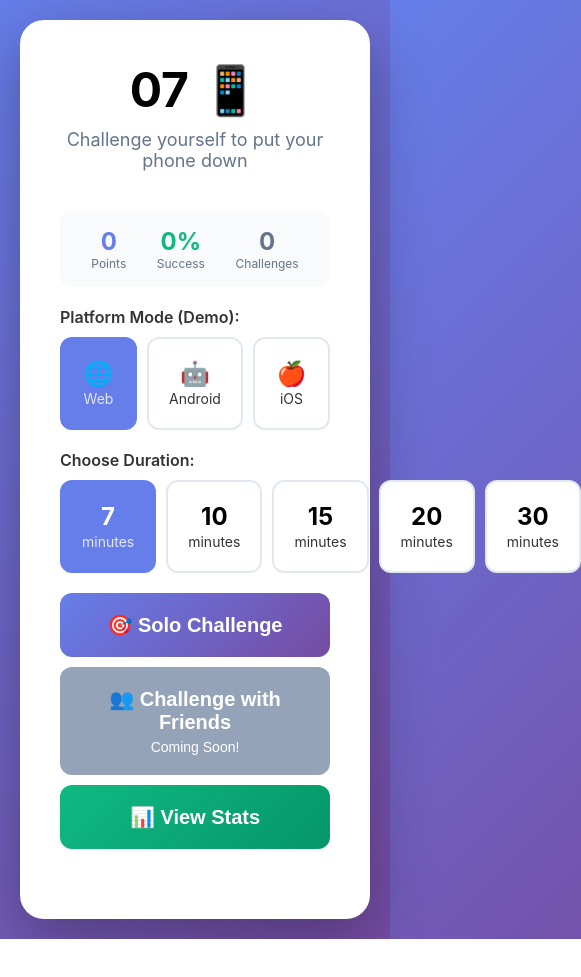
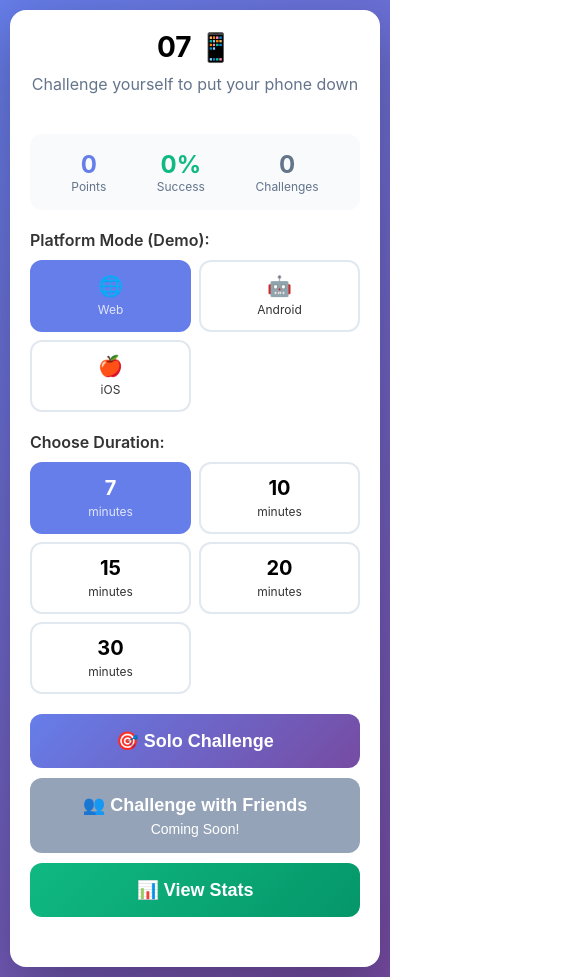
Before and after one commit to ppapageorge7-cmd/07-app, a plain HTML site: page index.html in a window 390 px wide. Shown: the whole page, 581 px wide, since content can reach past the window. Before the commit the page ends 939 px from the top, so only its background shows below. Drawn offline with Linux system fonts and the light colour scheme.

Commit message:
Added mobile responsive CSS

```diff
--- a/index.html
+++ b/index.html
@@ -226,6 +226,94 @@
             justify-content: space-around;
             padding-top: 20px;
             border-top: 2px solid #e2e8f0;
+        }
+             /* ✅ MOBILE RESPONSIVE - Add this at the end */
+        @media (max-width: 600px) {
+            body {
+                padding: 10px;
+            }
+
+            .app-container {
+                padding: 20px;
+                border-radius: 16px;
+                max-width: 100%;
+            }
+
+            .header h1 {
+                font-size: 36px;
+            }
+
+            .header p {
+                font-size: 16px;
+            }
+
+            /* Duration buttons - 3 per row on mobile */
+            .duration-options {
+                grid-template-columns: repeat(3, 1fr) !important;
+                gap: 8px;
+            }
+
+            .duration-btn {
+                padding: 12px 8px;
+            }
+
+            .duration-btn .time {
+                font-size: 20px;
+            }
+
+            .duration-btn .label {
+                font-size: 12px;
+            }
+
+            /* Timer display smaller */
+            .timer-display {
+                font-size: 64px;
+                margin: 20px 0;
+            }
+
+            /* Buttons */
+            .start-btn {
+                padding: 16px;
+                font-size: 18px;
+            }
+
+            .btn {
+                padding: 12px;
+                font-size: 16px;
+            }
+
+            /* Stats preview */
+            .stats-display {
+                font-size: 16px;
+            }
+
+            .stat-value {
+                font-size: 24px;
+            }
+
+            /* Success screen */
+            .success-box {
+                padding: 20px;
+            }
+
+            .points-earned-value {
+                font-size: 36px;
+            }
+        }
+
+        /* Extra small phones */
+        @media (max-width: 400px) {
+            .duration-options {
+                grid-template-columns: repeat(2, 1fr) !important;
+            }
+
+            .timer-display {
+                font-size: 48px;
+            }
+
+            .header h1 {
+                font-size: 28px;
+            }
         }
     </style>
 </head>
```
